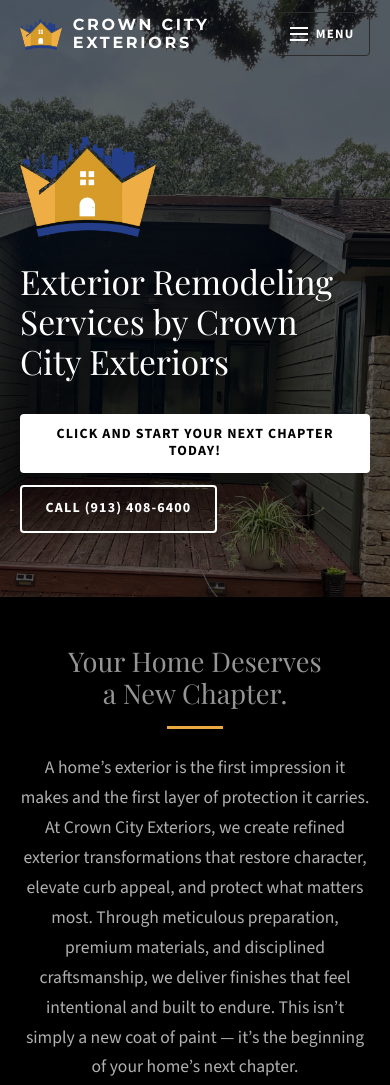
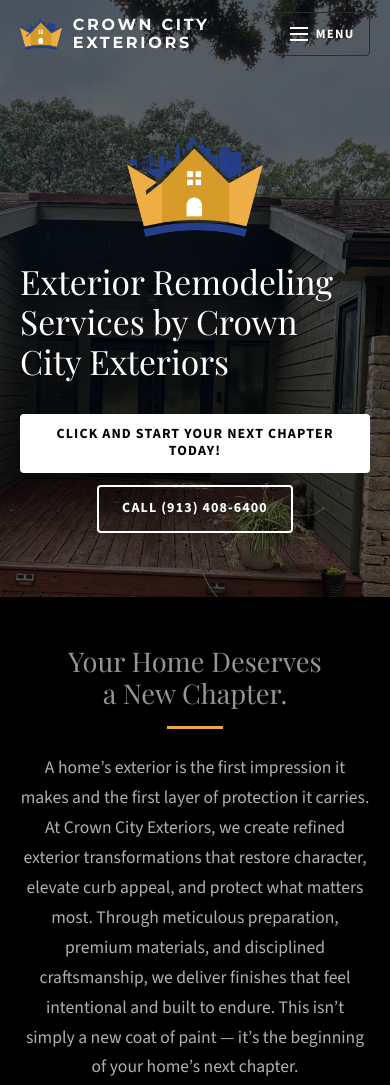
Before and after one commit to Contractor-SOS/cce-website, a plain HTML site: page site/index.html in a window 390 px wide. Shown: the top 1085 px of the page. Drawn offline with nearby package versions, Linux system fonts and the light colour scheme.

Commit message:
On phones, the big crown logo above "Exterior Remodeling Services by…
On phones, the big crown logo above "Exterior Remodeling Services by Crown City Exteriors" is now centered, and so are the two buttons below the heading, including "Call (913) 408-6400". I also added space between the Facebook and Instagram buttons and the Google Map in the contact section. These changes apply only to phone-width screens, so tablets and desktops look the same as before. Please check the home page on your phone, especially whether you like the heading staying left-aligned while the logo and buttons are centered.

What I checked:
- Phone: The big crown sits in the middle of the screen above the heading, and the "Click and start" and "Call (913) 408-6400" buttons are centered under it. Nothing is cut off or scrolls sideways, and the text is easy to read over the photo. The picture doesn't reach the contact section, so I checked in the page's styling that the space between the Facebook and Instagram buttons and the map is there. Nothing changed.
- Tablet: The crown stays on the right and the buttons side by side, as before. The contact section looks the same as before. Nothing changed.
- Laptop: The home page and booking page look the same as before, with the crown on the right and the buttons on the left. Nothing changed.
- Desktop: Same as the laptop, with nothing overlapped or pushed off screen. Nothing changed.

The site builder checked its change in pictures of index.html and booking-form.html only. Other pages the change touches (crown-city.html, estimate.html, got-questions.html, new-chapters.html, our-process.html, privacy.html and 4 more) weren't checked in pictures, so look at them on the preview.

SEED-Request: REQ-19

```diff
--- a/site/assets/css/site.css
+++ b/site/assets/css/site.css
@@ -372,7 +372,10 @@ strong { color: var(--color-heading); }
   width: min(40vw, 28rem); opacity: 0.18; pointer-events: none;
 }
 @media (max-width: 47.99rem) {
-  .hero-mark { position: static; transform: none; width: 8.5rem; opacity: 1; margin-bottom: 1.5rem; }
+  .hero-mark { position: static; transform: none; width: 8.5rem; opacity: 1; margin: 0 auto 1.5rem; display: block; }
+  .hero-crown .hero-actions { flex-direction: column; align-items: center; }
+  /* Space between the Facebook/Instagram buttons and the map */
+  #contact .embed-map { margin-top: 1.5rem; }
 }
 /* Home page: photo stays put while the page scrolls over it */
 .home::before {
```
